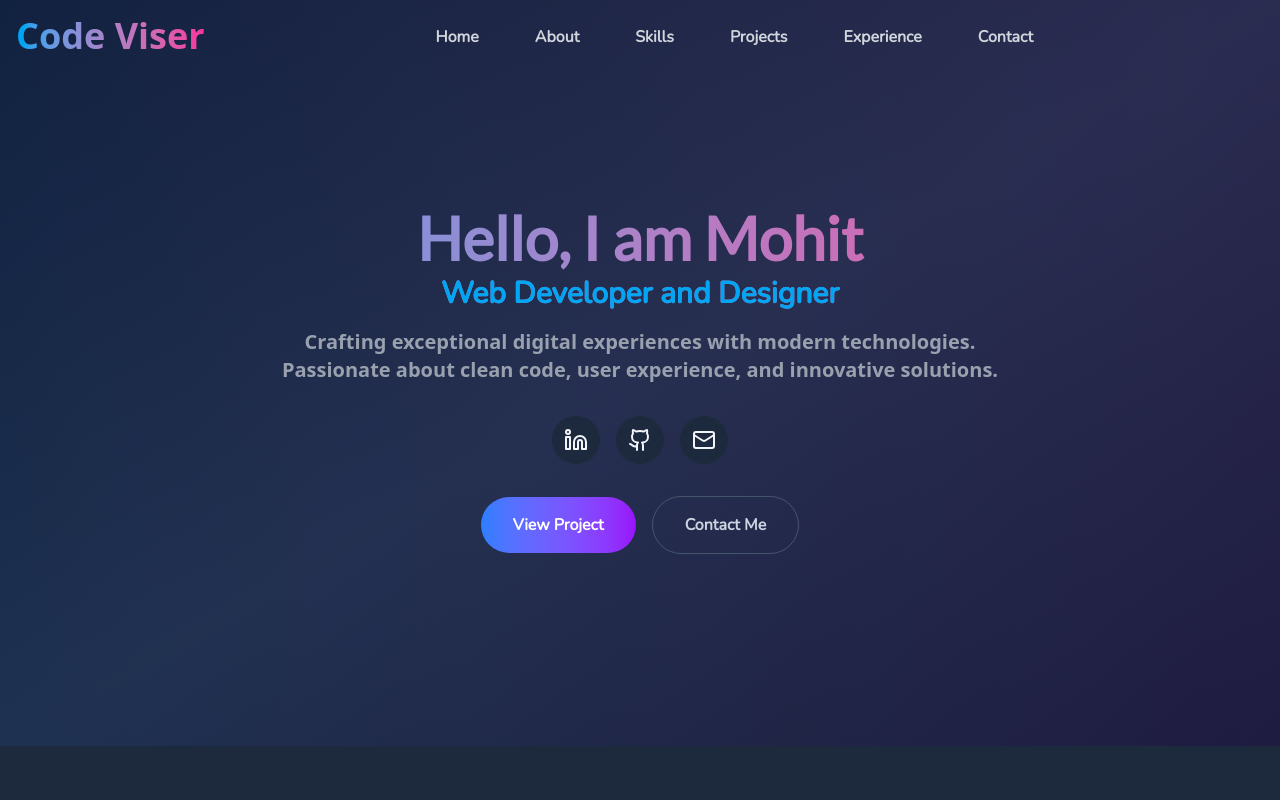
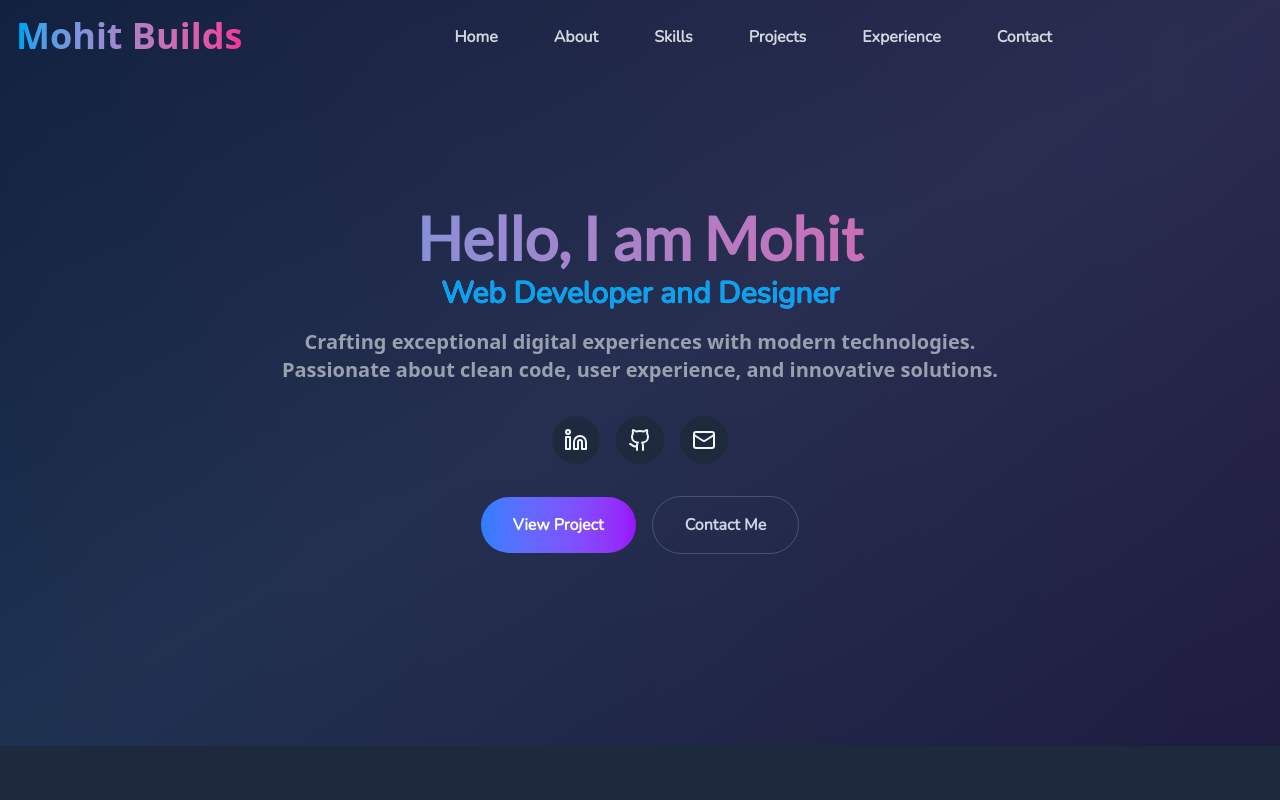
Before and after one commit to Mohit-246/Mohit-Builds, a React (Vite) app: page / in a window 1280 px wide. Shown: the top 800 px of the page. Built offline with nearby package versions, Linux system fonts and the light colour scheme.

Commit message:
Some changes

```diff
--- a/index.html
+++ b/index.html
@@ -7,7 +7,7 @@
   <link href="https://fonts.googleapis.com/css2?family=Nunito&display=swap" rel="stylesheet">
   <link href="https://fonts.googleapis.com/css2?family=Lato&display=swap" rel="stylesheet">
   <meta name="viewport" content="width=device-width, initial-scale=1.0" />
-  <title>Mohit Portfolio</title>
+  <title>Mohit Builds</title>
 </head>
 
 <body>
--- a/package.json
+++ b/package.json
@@ -11,6 +11,7 @@
   },
   "dependencies": {
     "@tailwindcss/vite": "^4.1.11",
+    "emailjs-com": "^3.2.0",
     "lucide-react": "^0.536.0",
     "react": "^19.1.0",
     "react-dom": "^19.1.0",
@@ -25,6 +26,8 @@
     "eslint-plugin-react-hooks": "^5.2.0",
     "eslint-plugin-react-refresh": "^0.4.20",
     "globals": "^16.3.0",
+    "prettier": "^3.6.2",
+    "prettier-plugin-tailwindcss": "^0.6.14",
     "vite": "^7.0.4"
   }
 }
--- a/src/My Components/Contacts.jsx
+++ b/src/My Components/Contacts.jsx
@@ -1,7 +1,9 @@
-import React from "react";
+import React, { useRef, useState } from "react";
+import emailjs from 'emailjs-com';
 import { Mail, MapPin, Phone, Send } from "lucide-react";
 
 function Contact() {
+
     return (
         <>
             <section id="contact" className='scroll-mt-16 py-20 bg-slate-800/50'>
@@ -47,35 +49,35 @@ function Contact() {
 
                     <div className="w-auto md:w-full space-y-8 m-4 mb-8">
                         <h2 className="text-4xl primary-font text-left text-white font-extrabold p-5 rounded-lg m-5">Send Message</h2>
-                            <form action="/Client Details" method="post" className="space-y-8 p-6 m-4">
+                        <form method="post" className="space-y-8 p-6 m-4">
                             <div className="">
                                 <div className="w-full space-y-2 justify-center items-center ">
                                     <label htmlFor="" className="block text-xl font-semibold">Your Name *</label>
-                                    <input type="text" className=" p-4 border-0 bg-slate-600 w-full rounded-lg" name="Name" value={name} required placeholder="Enter your name" />
+                                    <input type="text" className=" p-4 border-0 bg-slate-600 w-full rounded-lg" onChange={(e) => setName(e.target.value)} name="Name" required placeholder="Enter your name" />
                                 </div>
                                 <br />
                                 <div className="w-full space-y-2 justify-center items-center ">
                                     <label htmlFor="" className="block text-xl font-semibold">E-Mail Id *</label>
-                                    <input type="email" className=" p-4 border-0 bg-slate-600 w-full rounded-lg" name="Email" required placeholder="Example : Abc@xyz.com" />
+                                    <input type="email" className=" p-4 border-0 bg-slate-600 w-full rounded-lg" onChange={(e) => setName(e.target.value)} name="Email"  required placeholder="Example : Abc@xyz.com" />
                                 </div>
                                 <br />
                                 <div className="w-full space-y-2 justify-center items-center ">
                                     <label htmlFor="" className="block text-xl font-semibold">Phone Number *</label>
-                                    <input type="tel" className=" p-4 border-0 bg-slate-600 w-full rounded-lg" name="phone" required placeholder="Example : +91 XXXXX-XXXXX" />
+                                    <input type="tel" className=" p-4 border-0 bg-slate-600 w-full rounded-lg" onChange={(e) => setName(e.target.value)} name="phone" required placeholder="Example : +91 XXXXX-XXXXX" />
                                 </div>
                                 <br />
                                 <div className="w-full space-y-2 justify-center items-center ">
-                                    <label htmlFor=""  className="block text-xl font-semibold">Message*</label>
+                                    <label htmlFor="" className="block text-xl font-semibold">Message*</label>
                                     <textarea type='text' rows='4' className=" p-4 border-0 bg-slate-600 w-full rounded-lg" name="Message" required placeholder="Message (Ex; Requirements, Your Need etc.)" />
                                 </div>
                                 <p className="text-xs text-gray-500 font-semibold text-right">( All field are required )</p>
                             </div>
                             <div className="justify-center items-center">
-                                <button className="inline-flex text-xl items-center px-8 py-4 bg-gradient-to-r from-blue-500 to-purple-600 rounded-full text-white font-medium hover:shadow-lg hover:shadow-blue-500/25 transition-all duration-300 hover:scale-105"><Send size={30}/> Send Message</button>
+                                <button type="submit" className="inline-flex text-xl items-center px-8 py-4 bg-gradient-to-r from-blue-500 to-purple-600 rounded-full text-white font-medium hover:shadow-lg hover:shadow-blue-500/25 transition-all duration-300 hover:scale-105"><Send size={30} /> Send Message</button>
                             </div>
                         </form>
                     </div>
-                    {/* </div> */}
+
                 </div>
             </section>
         </>
--- a/src/My Components/Footer.jsx
+++ b/src/My Components/Footer.jsx
@@ -7,7 +7,7 @@ function Footer() {
             <section id="contact" className='scroll-mt-16 bg-slate-950'>
                 <div className="grid p-4 space-x-6 md:grid-cols-3 md:space-x-6 ">
                     <div className="p-4 space-y-6">
-                        <h2 className="text-4xl font-bold bg-gradient-to-r from-sky-500 to-pink-500 bg-clip-text text-transparent">Code Viser</h2>
+                        <h2 className="text-4xl font-bold bg-gradient-to-r from-sky-500 to-pink-500 bg-clip-text text-transparent">Mohit Builds</h2>
                         <p className="text-gray-400 font-semibold ">I am Mohit, Full Stack Developer passionate about creating exceptional digital experiences with modern technologies and clean code</p>
                         <div className="flex items-center justify-around mr-8">
                             <a href="https://github.com/Mohit-246" target="_blank" rel="noopener noreferrer" className="bg-slate-800/60 p-2 rounded-lg hover:scale-110"><Github size={25} /></a>
--- a/src/My Components/Header.jsx
+++ b/src/My Components/Header.jsx
@@ -28,7 +28,7 @@ function Header() {
                 : 'bg-transparent'
                 }`}>
                 <div className='flex items-center justify-evenly md:justify-between p-4 max-w-7xl mx-auto'>
-                    <h2 className="text-4xl font-bold bg-gradient-to-r from-sky-500 to-pink-500 bg-clip-text text-transparent">Code Viser</h2>
+                    <h2 className="text-4xl font-bold bg-gradient-to-r from-sky-500 to-pink-500 bg-clip-text text-transparent">Mohit Builds</h2>
                     <nav className='flex items-center justify-between'>
                         <ul className='hidden md:flex gap-8 text-gray-500 items-center'>
                             <li><a href="#home" className='font-semibold font-2xl secondary-font text-gray-300 hover:text-white p-3 rounded-sm'>Home</a></li>
--- a/vite.config.js
+++ b/vite.config.js
@@ -4,5 +4,5 @@ import tailwindcss from '@tailwindcss/vite'
 
 // https://vite.dev/config/
 export default defineConfig({
-  plugins: [react(),tailwindcss()],
+  plugins: [react(),tailwindcss(),"prettier-plugin-tailwindcss"],
 })
```
Also changed, not shown: 1 other file (tests, documents, lock files or other folders). Lines whose indentation alone changed are shown as unchanged.
